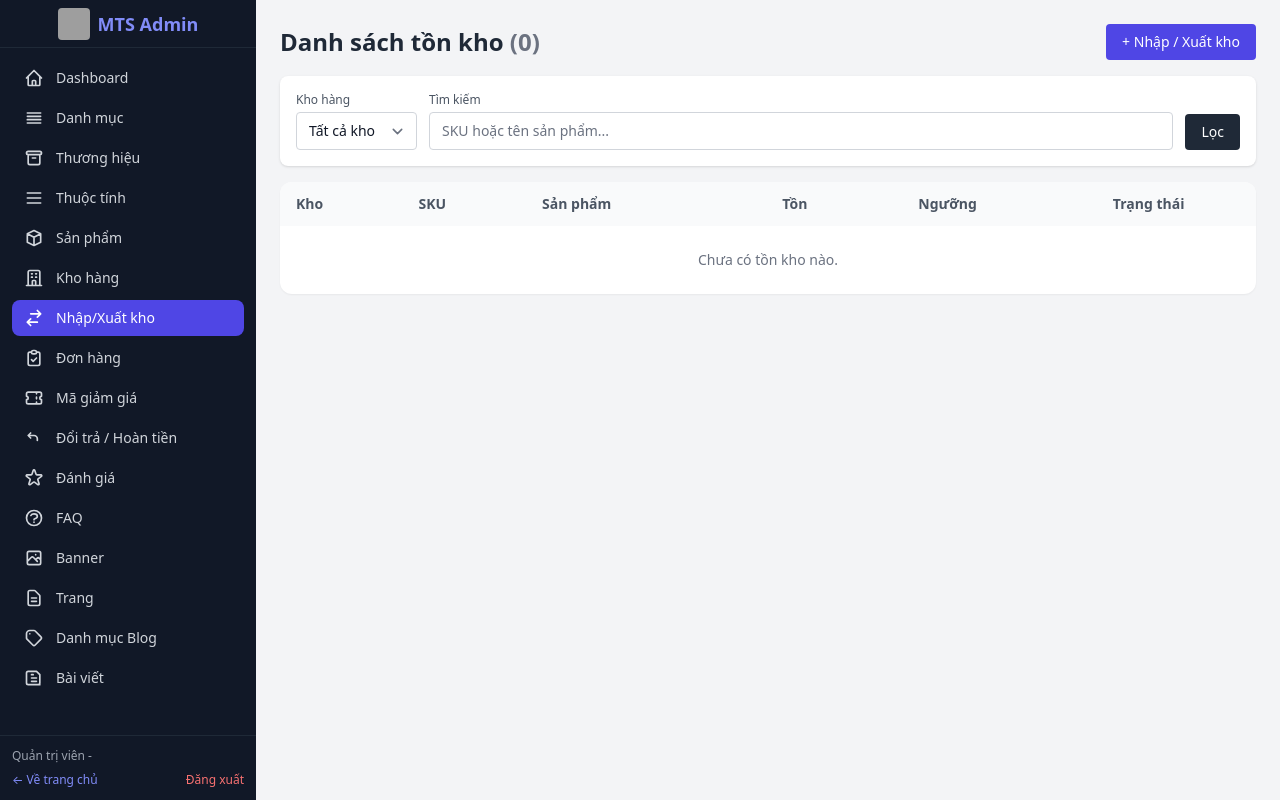
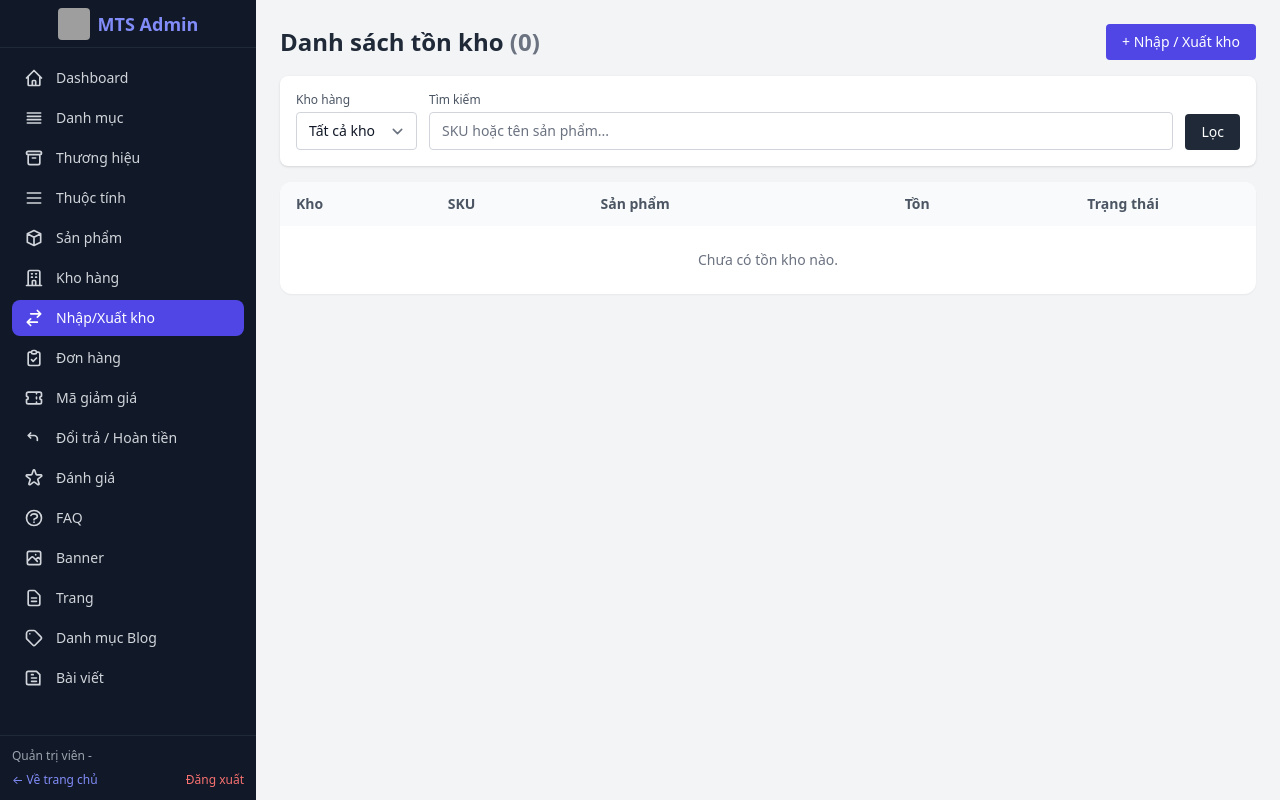
Before and after one commit to tcminh1411/MTS-e-commerce, a Laravel app: page /admin/inventories in a window 1280 px wide. Run offline with Laravel 12, Linux system fonts and the light colour scheme; a user stored in the database is signed in; data comes from the database, SQL or seed files in the repository; data that the repository does not hold is empty; style sheets or scripts are compiled from the project's sources; parts of the project's set-up code (start-up, migrations or seed data) failed here and were passed over; grey boxes are pictures that could not be loaded.

Commit message:
style(admin): polish inventory index view

```diff
--- a/resources/views/admin/inventories/index.blade.php
+++ b/resources/views/admin/inventories/index.blade.php
@@ -53,7 +53,6 @@
                     <th class="px-4 py-3 text-left">SKU</th>
                     <th class="px-4 py-3 text-left">Sản phẩm</th>
                     <th class="px-4 py-3 text-center">Tồn</th>
-                    <th class="px-4 py-3 text-center">Ngưỡng</th>
                     <th class="px-4 py-3 text-center">Trạng thái</th>
                 </tr>
             </thead>
@@ -84,9 +83,6 @@
                     <td class="px-4 py-3 text-center font-semibold">
                         {{ $inv->quantity }}
                     </td>
-                    <td class="px-4 py-3 text-center text-gray-500">
-                        {{ $inv->low_stock_threshold }}
-                    </td>
                     <td class="px-4 py-3 text-center">
                         @if ($inv->quantity <= 0) <span class="px-2 py-0.5 rounded text-xs bg-red-100 text-red-700">Hết
                             hàng</span>
```
